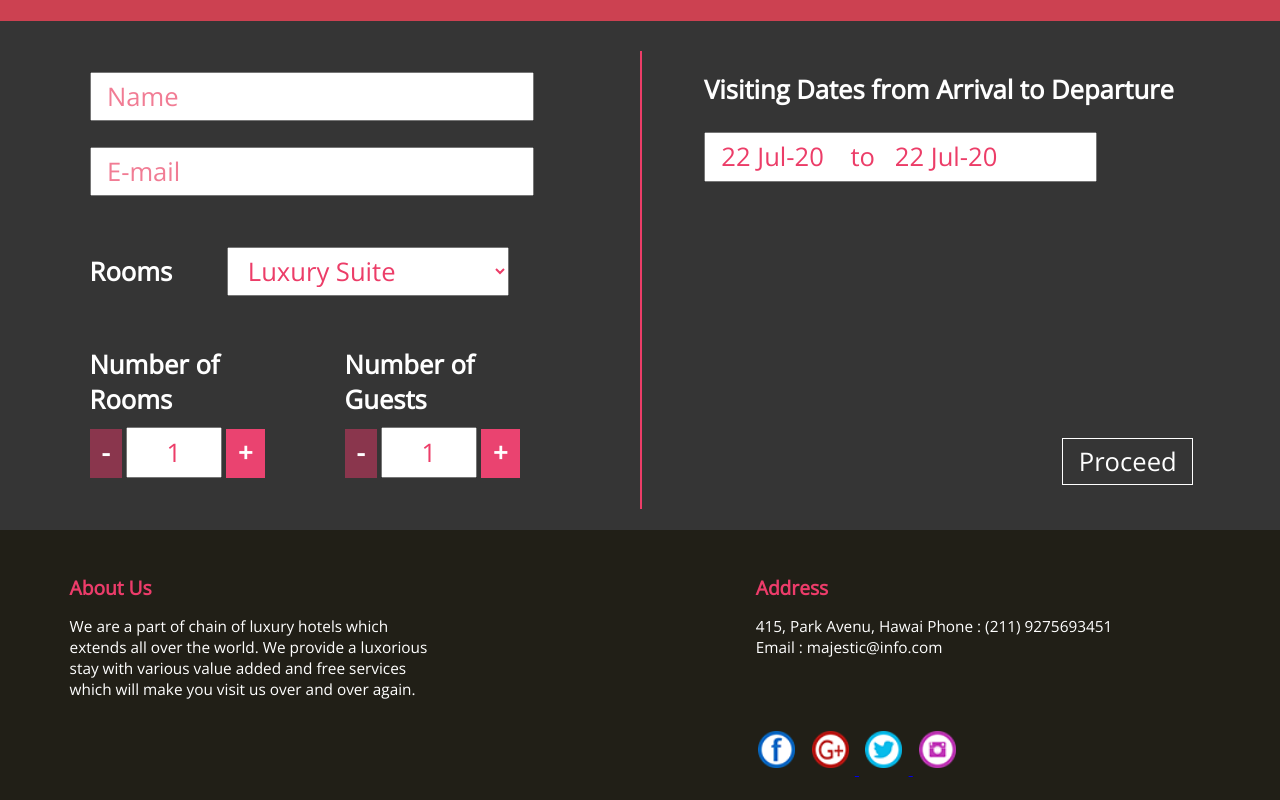
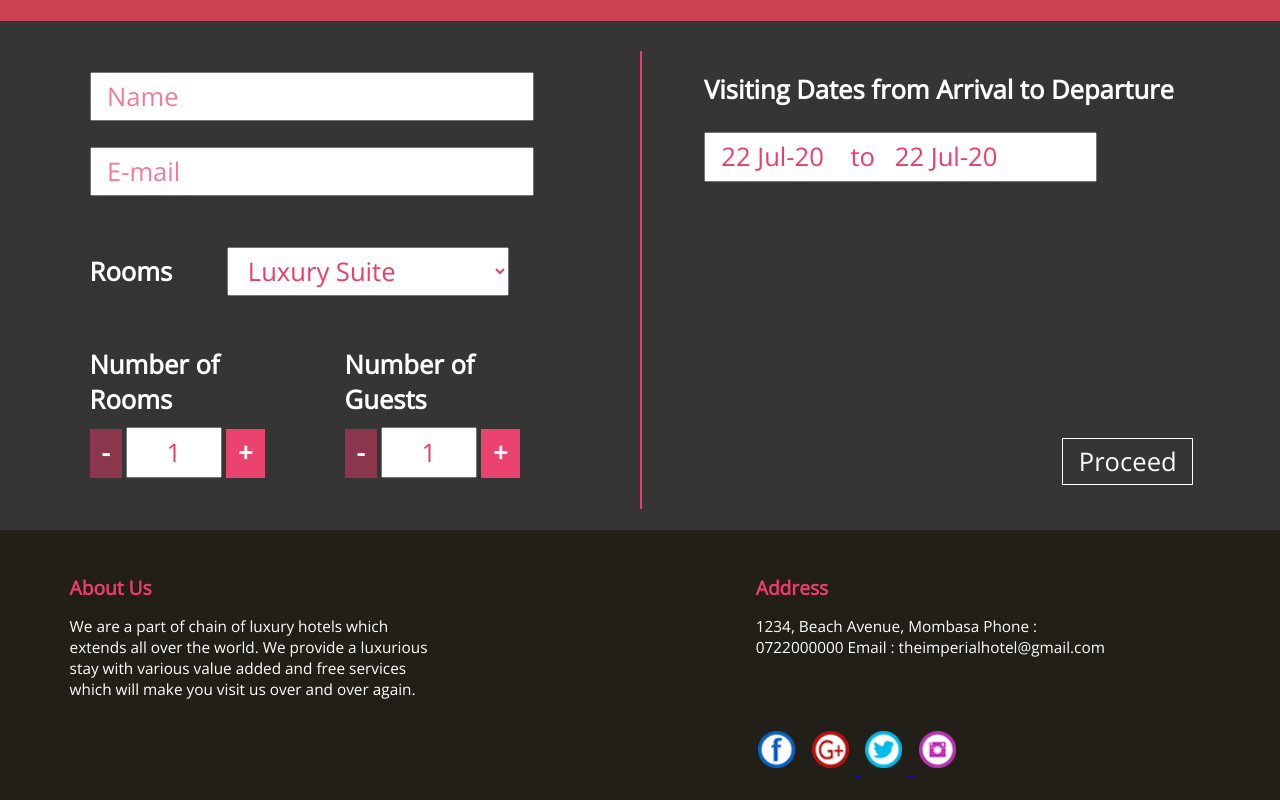
Before and after one commit to dmalakwen/imperial-hotel, a plain HTML site: page bb.html in a window 1280 px wide. Shown: the part 522-1322 px from the top of the page. Drawn offline with nearby package versions, Linux system fonts and the light colour scheme.

Commit message:
added changes to the general layout

```diff
--- a/bb.html
+++ b/bb.html
@@ -1,8 +1,9 @@
 <!DOCTYPE html>
 <html>
+
 <head>
     <meta charset="utf-8">
-    <title> Magestic Hotel</title>
+    <title> THE IMPERIAL HOTEL</title>
     <script type="text/javascript" src="https://ajax.googleapis.com/ajax/libs/jquery/3.2.1/jquery.min.js"></script>
     <script type="text/javascript" src="dist/pickmeup.min.js"></script>
     <script type="text/javascript" src="dist/handleCounter.js"></script>
@@ -46,7 +47,7 @@
             <div class="tm-form1">
                 <input type="text" name="name" placeholder="Name">
                 <input type="email" name="email" placeholder="E-mail">
-    <label  for="rooms" id="inlinelable">Rooms</label>
+                <label for="rooms" id="inlinelable">Rooms</label>
                 <select name="Rooms" id="rooms">
         <option value="luxurys">Luxury Suite</option>
         <option value="deluxs">Delux Suite</option>
@@ -62,7 +63,7 @@
 
 
                 <div class="tm-num1" id="handleCounter1">
-    <label for="number1" >Number of Rooms</label><br/>
+                    <label for="number1">Number of Rooms</label><br/>
                     <button type="button" class="counter-minus btn btn-primary">- </button>
                     <input type="text" name="number1" id="number1" value="1">
                     <button type="button" class="counter-plus btn btn-primary">+  </button>
@@ -99,25 +100,19 @@
     <footer class="tm-footer">
         <div class="tm-us">
             <p class="bold">About Us</p>
-        <p>We are a part of chain of luxury hotels
-            which extends all over the world. We
-            provide a luxorious stay with various value
-            added and free services which will make
-            you visit us over and over again.</p>
+            <p>We are a part of chain of luxury hotels which extends all over the world. We provide a luxurious stay with various value added and free services which will make you visit us over and over again.</p>
         </div>
 
         <div class="tm-address">
             <p class="bold">Address</p>
-        <p>415, Park Avenu, Hawai
-            Phone : (211) 9275693451
-            Email : majestic@info.com</p>
+            <p>1234, Beach Avenue, Mombasa Phone : 0722000000 Email : theimperialhotel@gmail.com</p>
         </div>
         <br/>
         <div class="tm-media">
             <a href="#"> <img src="images/fb.png"></a>
             <a href="#"> <img src="images/G.png"> </a>
             <a href="#"> <img src="images/twittr.png"> </a>
-        <a href="#">  <img src="images/insta.png"> </a>
+            <a href="#"> <img src="images/insta.png"> </a>
 
         </div>
         <!--        <a href="#">  <img class="tm-up" src="images/up.png"> </a>-->
```
Lines whose indentation alone changed are shown as unchanged.
